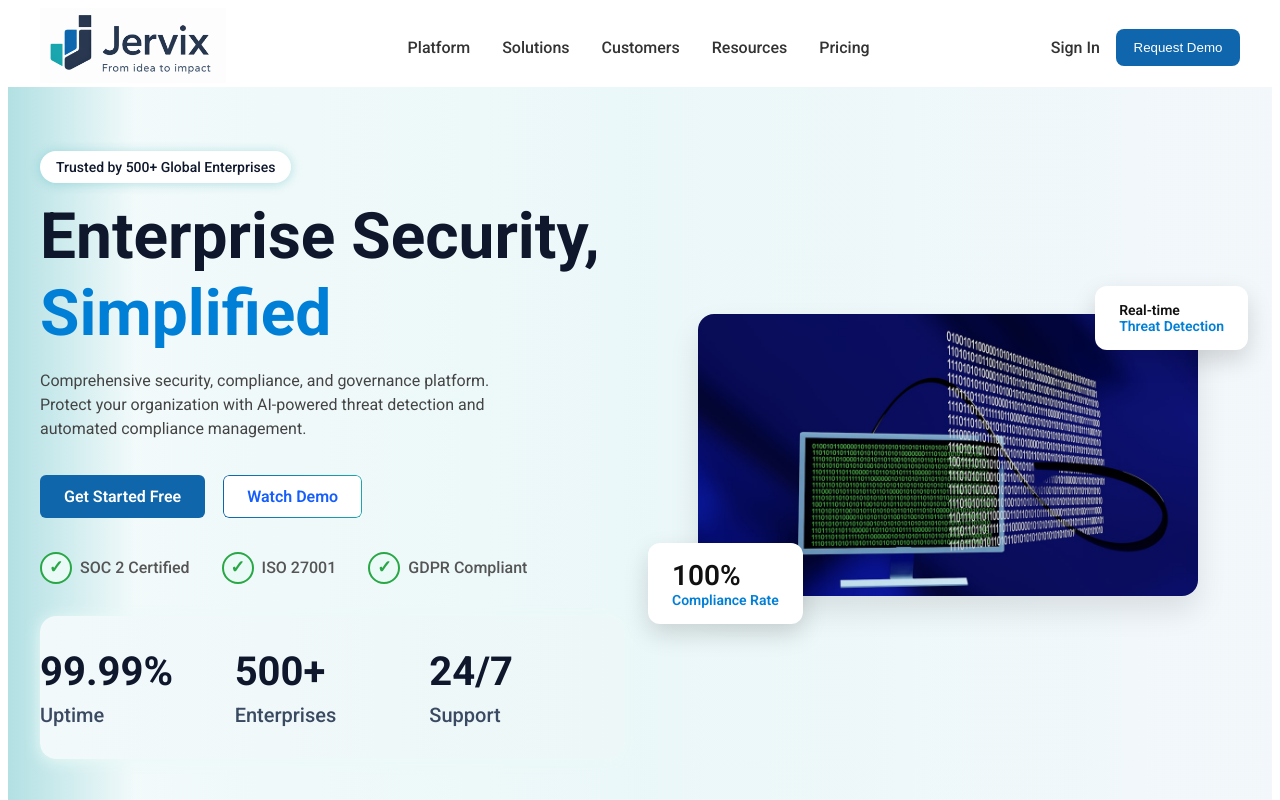
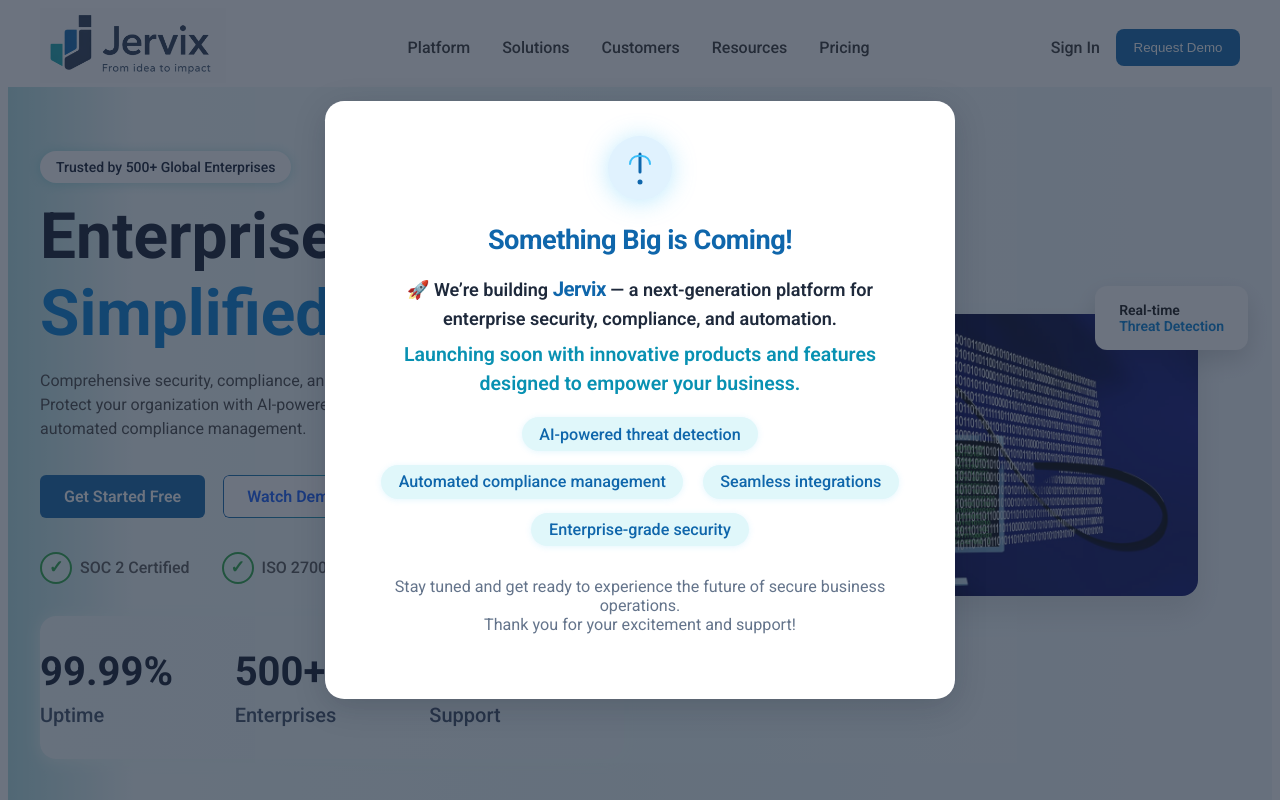
Before and after one commit to bipin-kumar-ojha/jervix-website, a React (Vite) app: page / in a window 1280 px wide. Shown: the top 800 px of the page. Built offline with nearby package versions, Linux system fonts and the light colour scheme.

Commit message:
website updated

```diff
--- a/src/App.tsx
+++ b/src/App.tsx
@@ -1,5 +1,6 @@
 import './App.css'
 import Header from './components/layout/Header'
+import UnderDevelopmentPopup from './components/common/UnderDevelopmentPopup';
 import { Routes, Route } from 'react-router-dom';
 import Home from './pages/Home/Home';
 import Footer from './components/layout/Footer/Footer';
@@ -8,6 +9,7 @@
 
   return (
     <>
+      <UnderDevelopmentPopup />
       <Header />
       <Routes>
         <Route path="/" element={<Home />} />
--- /dev/null
+++ b/src/components/common/UnderDevelopmentPopup.scss
@@ -0,0 +1,117 @@
+
+.under-dev-popup__backdrop {
+  position: fixed;
+  top: 0;
+  left: 0;
+  width: 100vw;
+  height: 100vh;
+  background: rgba(30, 41, 59, 0.65);
+  z-index: 9999;
+  display: flex;
+  align-items: center;
+  justify-content: center;
+}
+
+.under-dev-popup {
+  background: #fff;
+  border-radius: 1.2rem;
+  box-shadow: 0 8px 32px rgba(16, 24, 40, 0.18);
+  padding: 2.2rem 2.8rem 2rem 2.8rem;
+  max-width: 98vw;
+  width: 540px;
+  text-align: center;
+  animation: popup-fade-in 0.3s;
+  position: relative;
+}
+
+
+.under-dev-popup__icon {
+  margin-bottom: 1.5rem;
+  display: flex;
+  justify-content: center;
+  align-items: center;
+}
+.under-dev-popup__icon--excite svg {
+  width: 64px;
+  height: 64px;
+  filter: drop-shadow(0 2px 12px #38bdf855);
+}
+
+.under-dev-popup__brand {
+  color: #0f66ab;
+  font-weight: 700;
+  font-size: 1.13em;
+  letter-spacing: -0.5px;
+}
+
+.under-dev-popup__highlight {
+  display: block;
+  color: #0891b2;
+  font-weight: 600;
+  margin-top: 0.5rem;
+  font-size: 1.08em;
+}
+
+.under-dev-popup__features {
+  list-style: none;
+  padding: 0;
+  margin: 1.2rem 0 1.7rem 0;
+  display: flex;
+  flex-wrap: wrap;
+  gap: 0.7rem 1.2rem;
+  justify-content: center;
+}
+.under-dev-popup__features li {
+  background: #e0f7fa;
+  color: #0f66ab;
+  border-radius: 999px;
+  padding: 0.45rem 1.1rem;
+  font-size: 1.01rem;
+  font-weight: 500;
+  box-shadow: 0 1px 6px #38bdf822;
+  margin-bottom: 0.2rem;
+}
+
+.under-dev-popup h2 {
+  margin-bottom: 1.1rem;
+  color: #0f66ab;
+  font-size: 1.7rem;
+  font-weight: 700;
+  letter-spacing: -0.5px;
+}
+
+.under-dev-popup__main-msg {
+  color: #1e293b;
+  font-size: 1.13rem;
+  font-weight: 600;
+  margin-bottom: 1.1rem;
+  line-height: 1.5;
+}
+
+.under-dev-popup__sub-msg {
+  color: #64748b;
+  font-size: 1.01rem;
+  margin-bottom: 2.1rem;
+}
+
+.under-dev-popup__close {
+  background: linear-gradient(90deg, #0f66ab 0%, #155dfc 100%);
+  color: #fff;
+  border: none;
+  border-radius: 0.5rem;
+  padding: 0.7rem 2.2rem;
+  font-size: 1.08rem;
+  font-weight: 600;
+  cursor: pointer;
+  box-shadow: 0 2px 8px rgba(15,102,171,0.08);
+  transition: background 0.2s, box-shadow 0.2s;
+}
+.under-dev-popup__close:hover {
+  background: linear-gradient(90deg, #155dfc 0%, #0f66ab 100%);
+  box-shadow: 0 4px 16px rgba(21,93,252,0.13);
+}
+
+@keyframes popup-fade-in {
+  from { opacity: 0; transform: scale(0.95); }
+  to { opacity: 1; transform: scale(1); }
+}
--- /dev/null
+++ b/src/components/common/UnderDevelopmentPopup.tsx
@@ -0,0 +1,34 @@
+import "./UnderDevelopmentPopup.scss";
+
+const UnderDevelopmentPopup = () => {
+
+
+  return (
+    <div className="under-dev-popup__backdrop">
+      <div className="under-dev-popup">
+        <div className="under-dev-popup__icon under-dev-popup__icon--excite">
+          <svg width="64" height="64" viewBox="0 0 64 64" fill="none" xmlns="http://www.w3.org/2000/svg">
+            <circle cx="32" cy="32" r="32" fill="#E0F2FE"/>
+            <path d="M32 18V36" stroke="#0f66ab" strokeWidth="3" strokeLinecap="round"/>
+            <circle cx="32" cy="46" r="2.5" fill="#0f66ab"/>
+            <path d="M22 28C22 23.5817 25.5817 20 30 20H34C38.4183 20 42 23.5817 42 28" stroke="#38bdf8" strokeWidth="2" strokeLinecap="round"/>
+          </svg>
+        </div>
+        <h2>Something Big is Coming!</h2>
+        <p className="under-dev-popup__main-msg">
+          🚀 We’re building <span className="under-dev-popup__brand">Jervix</span> — a next-generation platform for enterprise security, compliance, and automation.<br/>
+          <span className="under-dev-popup__highlight">Launching soon with innovative products and features designed to empower your business.</span>
+        </p>
+        <ul className="under-dev-popup__features">
+          <li>AI-powered threat detection</li>
+          <li>Automated compliance management</li>
+          <li>Seamless integrations</li>
+          <li>Enterprise-grade security</li>
+        </ul>
+        <p className="under-dev-popup__sub-msg">Stay tuned and get ready to experience the future of secure business operations.<br/>Thank you for your excitement and support!</p>
+      </div>
+    </div>
+  );
+};
+
+export default UnderDevelopmentPopup;
--- a/src/components/layout/Footer/Footer.tsx
+++ b/src/components/layout/Footer/Footer.tsx
@@ -15,7 +15,7 @@
           Enterprise-grade security, compliance, and governance platform trusted by leading organizations worldwide.
         </p>
         <ul className="footer__contact-list">
-          <li><span className="footer__contact-icon">📍</span> <span className="footer__contact-link"><strong>123 Business Ave, San Francisco, CA 94107</strong></span></li>
+          <li><span className="footer__contact-icon">📍</span> <span className="footer__contact-link"><strong>India</strong></span></li>
           <li><span className="footer__contact-icon">📞</span> <span className="footer__contact-link">+1 (555) 123-4567</span></li>
           <li><span className="footer__contact-icon">✉️</span> <span className="footer__contact-link">contact@jervix.com</span></li>
         </ul>
```
